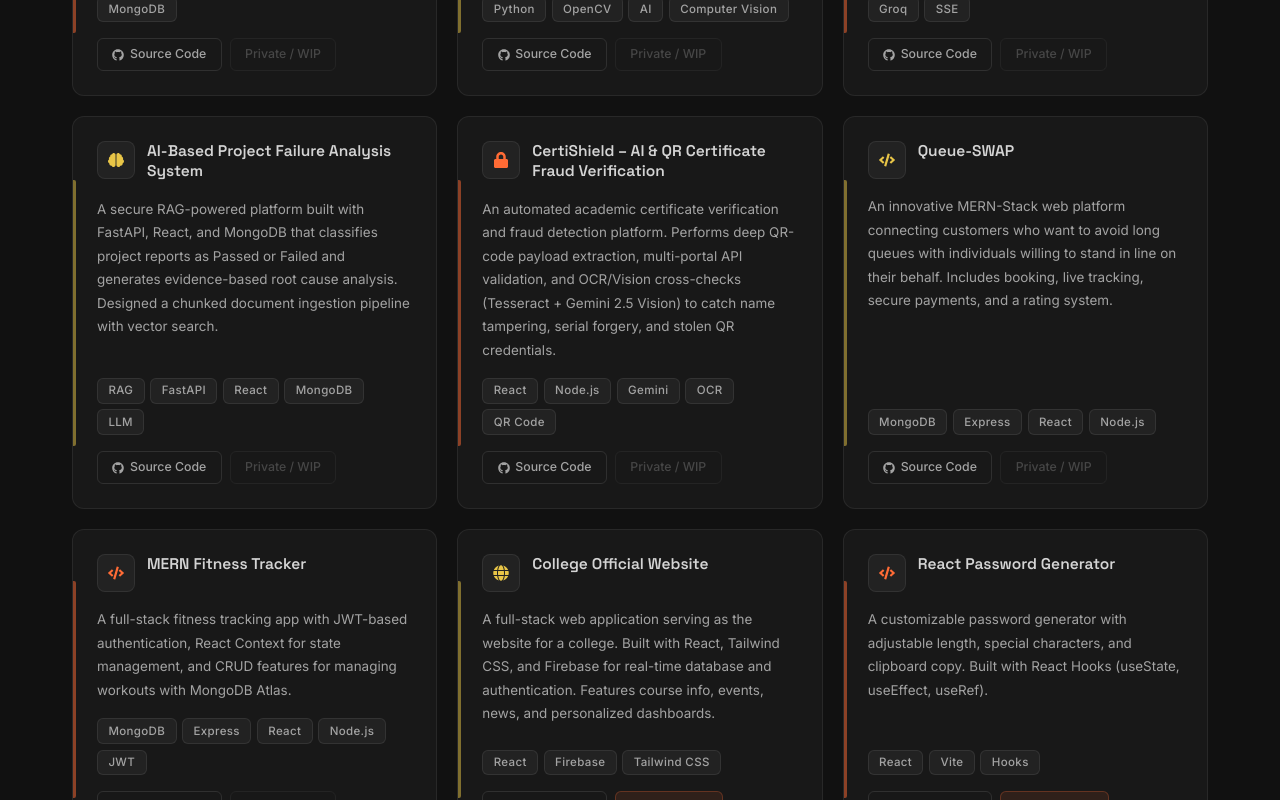
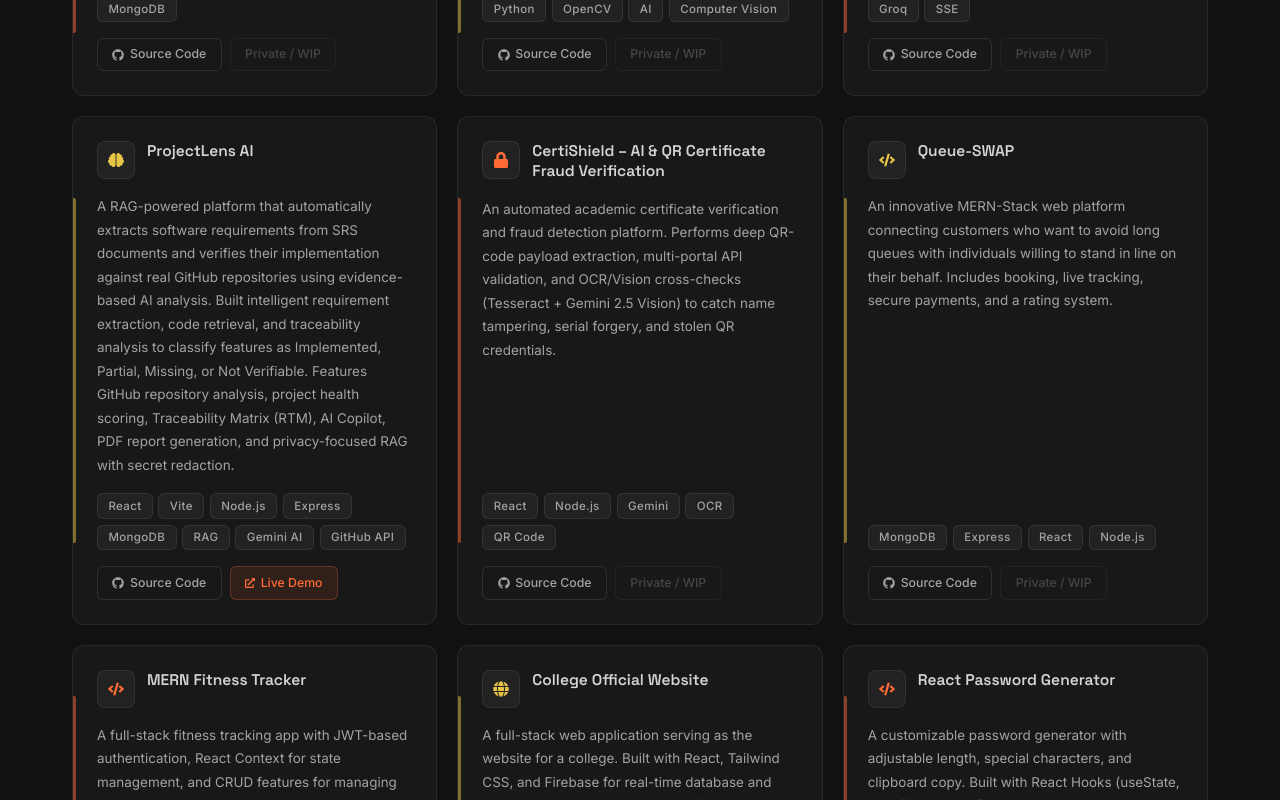
Before and after one commit to Bhavik9696/portfolio, a React (Vite) app: page /projects in a window 1280 px wide. Shown: the part 657-1457 px from the top of the page. Built offline with nearby package versions, Linux system fonts and the light colour scheme.

Commit message:
feat: replace old project with ProjectLens AI

```diff
--- a/src/pages/Projects.jsx
+++ b/src/pages/Projects.jsx
@@ -46,12 +46,12 @@ const personalProjects = [
     accentColor: "#FF6B35",
   },
   {
-    title: "AI-Based Project Failure Analysis System",
+    title: "ProjectLens AI",
     description:
-      "A secure RAG-powered platform built with FastAPI, React, and MongoDB that classifies project reports as Passed or Failed and generates evidence-based root cause analysis. Designed a chunked document ingestion pipeline with vector search.",
-    liveLink: null,
+      "A RAG-powered platform that automatically extracts software requirements from SRS documents and verifies their implementation against real GitHub repositories using evidence-based AI analysis. Built intelligent requirement extraction, code retrieval, and traceability analysis to classify features as Implemented, Partial, Missing, or Not Verifiable. Features GitHub repository analysis, project health scoring, Traceability Matrix (RTM), AI Copilot, PDF report generation, and privacy-focused RAG with secret redaction.",
+    liveLink: "https://project-lens-ai-kappa.vercel.app/",
     codeLink: "https://github.com/Bhavik9696/secure-project-intelligence.git",
-    tags: ["RAG", "FastAPI", "React", "MongoDB", "LLM"],
+    tags: ["React", "Vite", "Node.js", "Express", "MongoDB", "RAG", "Gemini AI", "GitHub API"],
     category: "ai",
     icon: FaBrain,
     accentColor: "#E8C547",
```
